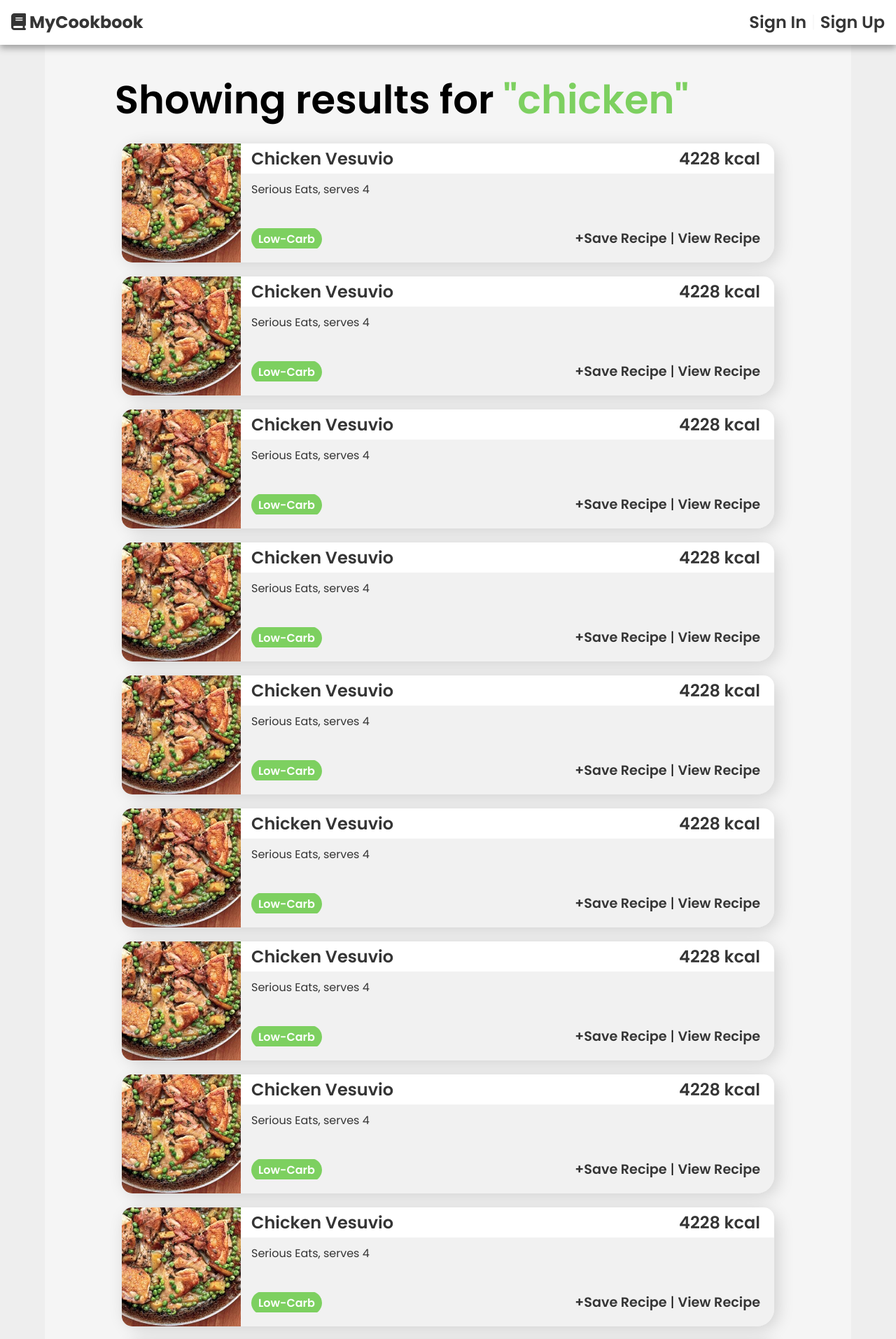
After one commit to SeanDemske/MyCookbook, a Flask app: page /ui in a window 1280 px wide. The commit adds this page. Shown: the top 1913 px of the page at 70% size. Run offline with Flask 2, Linux system fonts and the light colour scheme; some libraries are stand-ins or nearby versions.

Commit message:
UI for recipe cards

```diff
--- a/app.py
+++ b/app.py
@@ -1,4 +1,6 @@
 from flask import Flask, render_template, request, jsonify
+import requests
+import json
 
 app = Flask(__name__)
 
@@ -11,3 +13,41 @@ def homepage():
     """Show homepage"""
 
     return render_template("index.html")
+
+@app.route("/browse")
+def browse():
+    """Testing displayed collection"""
+
+    resp = requests.get(
+            "https://api.edamam.com/search",
+            params={
+                "q": "chicken",
+                "app_id": "85ac62e0",
+                "app_key": "6b7cae050360bfe22e3783935fba9187",
+                "to": "20"
+            }
+        )
+
+    results = resp.json()["hits"]
+
+    return render_template("search_results.html", results=results)
+
+@app.route("/ui")
+def ui():
+    """Testing UI"""
+
+    return render_template("search_results.html")
+
+# /search?q="chicken" GET
+
+# /profile/<username> GET
+
+# /profile/<username>/add GET/POST
+
+# /recipes/<recipe_id> GET
+
+# /recipes/<recipe_id>/add POST
+
+# /signup GET/POST
+
+# /signin GET/POST
--- a/requirements.txt
+++ b/requirements.txt
@@ -1,6 +1,11 @@
+certifi==2020.11.8
+chardet==3.0.4
 click==7.1.2
 Flask==1.1.2
+idna==2.10
 itsdangerous==1.1.0
 Jinja2==2.11.2
 MarkupSafe==1.1.1
+requests==2.25.0
+urllib3==1.26.2
 Werkzeug==1.0.1
--- a/static/css/mobile.css
+++ b/static/css/mobile.css
@@ -22,3 +22,31 @@ nav .container {
     text-align: center;
     width: 300px;
 }
+
+.recipe-details .details .details-bottom .links {
+    padding-right: 5px;
+    font-size: .7rem;
+}
+
+.recipe-details .label {
+    padding: 10px;
+    font-size: .8rem;
+}
+
+.recipe-card img {
+    width: 80px;
+    object-fit: cover;
+    border-radius: 15px 0px 0px 15px;
+}
+
+.recipe-details .details .details-bottom .links a:last-of-type {
+    display: none;
+}
+
+.badge {
+    font-size: .4rem;
+}
+
+.recipe-card {
+    height: 100px;
+}
--- a/static/css/style.css
+++ b/static/css/style.css
@@ -104,7 +104,6 @@ nav .nav-links a:hover {
 
 /* About Area */
 #about {
-    margin-top: 200px;
     display: flex;
     flex-direction: column;
     justify-content: center;
@@ -115,6 +114,7 @@ nav .nav-links a:hover {
     max-width: 1400px;
     margin: auto;
     margin-bottom: 100px;
+    margin-top: 150px;
     display: flex;
     flex-direction: column;
     justify-content: center;
@@ -176,5 +176,33 @@ nav .nav-links a:hover {
 }
 
 #about .btn {
-    margin: 200px 0;
+    margin: 150px 0;
 }
+
+/* Search Results Page */
+.search-results {
+    padding-top: 50px;
+}
+
+.search-results .container {
+    padding-top: 50px;
+    min-height: 100vh;
+    width: 80%;
+    margin: auto;
+    padding: 50px 100px;
+    background-color: rgb(245, 245, 245);
+}
+
+/* Expanding container for smaller resolutions */
+@media screen and (max-width: 1775px) {
+    .search-results .container {
+        width: 90%;
+    }
+}
+
+.search-results .recipes-container {
+    padding: 10px 10px;
+    display: flex;
+    justify-content: space-between;
+    flex-wrap: wrap;
+}
--- a/static/css/tablet.css
+++ b/static/css/tablet.css
@@ -53,3 +53,25 @@ nav .container {
 #about .btn {
     margin: 100px 0;
 }
+
+/* Search Results */
+.search-results .container {
+    width: 100%;
+    padding: 10px;
+}
+
+.search-results h1 {
+    font-size: 1.8rem;
+}
+
+.recipe-details .label {
+    font-size: 1rem;
+}
+
+.badge {
+    font-size: .7rem;
+}
+
+.recipe-details .details .details-top {
+    display: hidden;
+}
--- a/static/css/utilities.css
+++ b/static/css/utilities.css
@@ -18,6 +18,10 @@
     color: #F9F9F9;
 }
 
+.text-accent {
+    color: #7DD060;
+}
+
 .lead {
     font-size: 1.5rem;
 }
@@ -30,6 +34,28 @@
 .header-small {
     font-weight: 600;
     font-size: 2.5rem;
+}
+
+
+/* Links */
+.link-tag {
+    text-decoration: none;
+    font-weight: 600;
+}
+
+.link-tag:hover {
+    color: #575757;
+    border-bottom: 3px solid #7DD060;
+}
+
+/* Badges */
+.badge {
+    background-color: #7DD060;
+    color: #fff;
+    border-radius: 35px;
+    padding: 5px 10px;
+    font-size: 1rem;
+    font-weight: 600;
 }
 
 /* Buttons */
@@ -46,3 +72,89 @@
 .btn:hover {
     filter: brightness(105%);
 }
+
+/* Recipe Card */
+.recipe-card {
+    height: 170px;
+    width: 48%;
+    margin: 10px 0px;
+    display: flex;
+    border-radius: 25px;
+    -webkit-box-shadow: 5px 4px 23px 0px rgba(0,0,0,0.15);
+    /* transition: box-shadow .5s; */
+    transition: all .5s ease;
+    box-shadow: 5px 4px 23px 0px rgba(0,0,0,0.15);
+}
+
+.recipe-card:hover {
+    box-shadow: 5px 4px 23px 0px rgba(0,0,0,0.35);
+}
+
+.recipe-card img {
+    height: 100%;
+    width: auto;
+    border-radius: 15px 0px 0px 15px;
+}
+
+.recipe-details {
+    width: 100%;
+}
+
+.recipe-details .label {
+    height: 25%;
+    display: flex;
+    justify-content: space-between;
+    align-items: center;
+    padding: 10px;
+    padding-left: 15px;
+    padding-right: 20px;
+    font-size: 1.5rem;
+    font-weight: 600;
+    background: #fff;
+    border-radius: 0 15px 0 0;
+}
+
+.recipe-details .details {
+    height: 75%;
+    padding: 10px;
+    padding-left: 15px;
+    background-color: #f1f1f1;
+    border-radius: 0px 0px 25px 0px;
+    display: flex;
+    flex-direction: column;
+}
+
+.recipe-details .details .details-top {
+    height: 50%;
+}
+
+.recipe-details .details .details-bottom {
+    height: 50%;
+    display: flex;
+    font-size: 1.2rem;
+    align-items: flex-end;
+    padding-bottom: 10px;
+}
+
+.recipe-details .details .details-bottom .health-labels {
+    width: 40%;
+    overflow: hidden;
+}
+
+.recipe-details .details .details-bottom .links {
+    width: 60%;
+    padding-right: 10px;
+    text-align: right;
+}
+
+/* Recipe Card Stacking Behavior */
+@media screen and (max-width: 1550px) {
+    .recipe-card {
+        width: 100%;
+    }
+}
+
+/* Debug Tools */
+.dev-outline {
+    border: 2px solid black;
+}
--- a/templates/base.html
+++ b/templates/base.html
@@ -7,7 +7,7 @@
     <link rel="stylesheet" href="/static/css/utilities.css">
     <link rel="stylesheet" href="/static/css/style.css">
     <link rel="stylesheet" media="screen and (max-width: 1250px)" href="/static/css/tablet.css">
-    <link rel="stylesheet" media="screen and (max-width: 450px)" href="/static/css/mobile.css">
+    <link rel="stylesheet" media="screen and (max-width: 550px)" href="/static/css/mobile.css">
     <title>MyCookbook</title>
 </head>
 <body>
@@ -16,7 +16,7 @@
         <nav>
             <div class="container">
                 <div class="nav-logo">
-                    <a href="#" class="text-primary"><i class="fas fa-book text-primary"></i> MyCookbook</a>
+                    <a href="/" class="text-primary"><i class="fas fa-book text-primary"></i> MyCookbook</a>
                 </div>
                 <div class="nav-links">
                     <ul>
--- /dev/null
+++ b/templates/search_results.html
@@ -0,0 +1,374 @@
+{% extends 'base.html' %}
+
+{% block content %}
+    <section class="search-results">
+        <div class="container">
+            <h1 class="header">Showing results for <span class="text-accent">"chicken"</span></h1>
+            <div class="recipes-container">
+                <div class="recipe-card">
+                    <img src="/static/images/chicken_thumb.jpg" alt="">
+                    <div class="recipe-details">
+                        <div class="label">
+                            <span class="text-primary">Chicken Vesuvio</span>
+                            <span class="text-primary">4228 kcal</span>
+                        </div>
+                        <div class="details">
+                            <div class="details-top text-primary">
+                                Serious Eats, serves 4
+                            </div>
+                            <div class="details-bottom">
+                                <div class="health-labels">
+                                    <span class="badge">Low-Carb</span>
+                                </div>
+                                <div class="links">
+                                    <a href="" class="link-tag text-primary">+Save Recipe</a>
+                                    |
+                                    <a href="" class="link-tag text-primary">View Recipe</a>
+                                </div>
+                            </div>
+                        </div>
+                    </div>
+                </div>
+
+
+                <div class="recipe-card">
+                    <img src="/static/images/chicken_thumb.jpg" alt="">
+                    <div class="recipe-details">
+                        <div class="label">
+                            <span class="text-primary">Chicken Vesuvio</span>
+                            <span class="text-primary">4228 kcal</span>
+                        </div>
+                        <div class="details">
+                            <div class="details-top text-primary">
+                                Serious Eats, serves 4
+                            </div>
+                            <div class="details-bottom">
+                                <div class="health-labels">
+                                    <span class="badge">Low-Carb</span>
+                                </div>
+                                <div class="links">
+                                    <a href="" class="link-tag text-primary">+Save Recipe</a>
+                                    |
+                                    <a href="" class="link-tag text-primary">View Recipe</a>
+                                </div>
+                            </div>
+                        </div>
+                    </div>
+                </div>
+                <div class="recipe-card">
+                    <img src="/static/images/chicken_thumb.jpg" alt="">
+                    <div class="recipe-details">
+                        <div class="label">
+                            <span class="text-primary">Chicken Vesuvio</span>
+                            <span class="text-primary">4228 kcal</span>
+                        </div>
+                        <div class="details">
+                            <div class="details-top text-primary">
+                                Serious Eats, serves 4
+                            </div>
+                            <div class="details-bottom">
+                                <div class="health-labels">
+                                    <span class="badge">Low-Carb</span>
+                                </div>
+                                <div class="links">
+                                    <a href="" class="link-tag text-primary">+Save Recipe</a>
+                                    |
+                                    <a href="" class="link-tag text-primary">View Recipe</a>
+                                </div>
+                            </div>
+                        </div>
+                    </div>
+                </div>
+                <div class="recipe-card">
+                    <img src="/static/images/chicken_thumb.jpg" alt="">
+                    <div class="recipe-details">
+                        <div class="label">
+                            <span class="text-primary">Chicken Vesuvio</span>
+                            <span class="text-primary">4228 kcal</span>
+                        </div>
+                        <div class="details">
+                            <div class="details-top text-primary">
+                                Serious Eats, serves 4
+                            </div>
+                            <div class="details-bottom">
+                                <div class="health-labels">
+                                    <span class="badge">Low-Carb</span>
+                                </div>
+                                <div class="links">
+                                    <a href="" class="link-tag text-primary">+Save Recipe</a>
+                                    |
+                                    <a href="" class="link-tag text-primary">View Recipe</a>
+                                </div>
+                            </div>
+                        </div>
+                    </div>
+                </div>
+                <div class="recipe-card">
+                    <img src="/static/images/chicken_thumb.jpg" alt="">
+                    <div class="recipe-details">
+                        <div class="label">
+                            <span class="text-primary">Chicken Vesuvio</span>
+                            <span class="text-primary">4228 kcal</span>
+                        </div>
+                        <div class="details">
+                            <div class="details-top text-primary">
+                                Serious Eats, serves 4
+                            </div>
+                            <div class="details-bottom">
+                                <div class="health-labels">
+                                    <span class="badge">Low-Carb</span>
+                                </div>
+                                <div class="links">
+                                    <a href="" class="link-tag text-primary">+Save Recipe</a>
+                                    |
+                                    <a href="" class="link-tag text-primary">View Recipe</a>
+                                </div>
+                            </div>
+                        </div>
+                    </div>
+                </div>
+                <div class="recipe-card">
+                    <img src="/static/images/chicken_thumb.jpg" alt="">
+                    <div class="recipe-details">
+                        <div class="label">
+                            <span class="text-primary">Chicken Vesuvio</span>
+                            <span class="text-primary">4228 kcal</span>
+                        </div>
+                        <div class="details">
+                            <div class="details-top text-primary">
+                                Serious Eats, serves 4
+                            </div>
+                            <div class="details-bottom">
+                                <div class="health-labels">
+                                    <span class="badge">Low-Carb</span>
+                                </div>
+                                <div class="links">
+                                    <a href="" class="link-tag text-primary">+Save Recipe</a>
+                                    |
+                                    <a href="" class="link-tag text-primary">View Recipe</a>
+                                </div>
+                            </div>
+                        </div>
+                    </div>
+                </div>
+                <div class="recipe-card">
+                    <img src="/static/images/chicken_thumb.jpg" alt="">
+                    <div class="recipe-details">
+                        <div class="label">
+                            <span class="text-primary">Chicken Vesuvio</span>
+                            <span class="text-primary">4228 kcal</span>
+                        </div>
+                        <div class="details">
+                            <div class="details-top text-primary">
+                                Serious Eats, serves 4
+                            </div>
+                            <div class="details-bottom">
+                                <div class="health-labels">
+                                    <span class="badge">Low-Carb</span>
+                                </div>
+                                <div class="links">
+                                    <a href="" class="link-tag text-primary">+Save Recipe</a>
+                                    |
+                                    <a href="" class="link-tag text-primary">View Recipe</a>
+                                </div>
+                            </div>
+                        </div>
+                    </div>
+                </div>
+
+                <div class="recipe-card">
+                    <img src="/static/images/chicken_thumb.jpg" alt="">
+                    <div class="recipe-details">
+                        <div class="label">
+                            <span class="text-primary">Chicken Vesuvio</span>
+                            <span class="text-primary">4228 kcal</span>
+                        </div>
+                        <div class="details">
+                            <div class="details-top text-primary">
+                                Serious Eats, serves 4
+                            </div>
+                            <div class="details-bottom">
+                                <div class="health-labels">
+                                    <span class="badge">Low-Carb</span>
+                                </div>
+                                <div class="links">
+                                    <a href="" class="link-tag text-primary">+Save Recipe</a>
+                                    |
+                                    <a href="" class="link-tag text-primary">View Recipe</a>
+                                </div>
+                            </div>
+                        </div>
+                    </div>
+                </div>
+                <div class="recipe-card">
+                    <img src="/static/images/chicken_thumb.jpg" alt="">
+                    <div class="recipe-details">
+                        <div class="label">
+                            <span class="text-primary">Chicken Vesuvio</span>
+                            <span class="text-primary">4228 kcal</span>
+                        </div>
+                        <div class="details">
+                            <div class="details-top text-primary">
+                                Serious Eats, serves 4
+                            </div>
+                            <div class="details-bottom">
+                                <div class="health-labels">
+                                    <span class="badge">Low-Carb</span>
+                                </div>
+                                <div class="links">
+                                    <a href="" class="link-tag text-primary">+Save Recipe</a>
+                                    |
+                                    <a href="" class="link-tag text-primary">View Recipe</a>
+                                </div>
+                            </div>
+                        </div>
+                    </div>
+                </div>
+                <div class="recipe-card">
+                    <img src="/static/images/chicken_thumb.jpg" alt="">
+                    <div class="recipe-details">
+                        <div class="label">
+                            <span class="text-primary">Chicken Vesuvio</span>
+                            <span class="text-primary">4228 kcal</span>
+                        </div>
+                        <div class="details">
+                            <div class="details-top text-primary">
+                                Serious Eats, serves 4
+                            </div>
+                            <div class="details-bottom">
+                                <div class="health-labels">
+                                    <span class="badge">Low-Carb</span>
+                                </div>
+                                <div class="links">
+                                    <a href="" class="link-tag text-primary">+Save Recipe</a>
+                                    <p>|</p>
+                                    <a href="" class="link-tag text-primary">View Recipe</a>
+                                </div>
+                            </div>
+                        </div>
+                    </div>
+                </div>
+                <div class="recipe-card">
+                    <img src="/static/images/chicken_thumb.jpg" alt="">
+                    <div class="recipe-details">
+                        <div class="label">
+                            <span class="text-primary">Chicken Vesuvio</span>
+                            <span class="text-primary">4228 kcal</span>
+                        </div>
+                        <div class="details">
+                            <div class="details-top text-primary">
+                                Serious Eats, serves 4
+                            </div>
+                            <div class="details-bottom">
+                                <div class="health-labels">
+                                    <span class="badge">Low-Carb</span>
+                                </div>
+                                <div class="links">
+                                    <a href="" class="link-tag text-primary">+Save Recipe</a>
+                                    |
+                                    <a href="" class="link-tag text-primary">View Recipe</a>
+                                </div>
+                            </div>
+                        </div>
+                    </div>
+                </div>
+                <div class="recipe-card">
+                    <img src="/static/images/chicken_thumb.jpg" alt="">
+                    <div class="recipe-details">
+                        <div class="label">
+                            <span class="text-primary">Chicken Vesuvio</span>
+                            <span class="text-primary">4228 kcal</span>
+                        </div>
+                        <div class="details">
+                            <div class="details-top text-primary">
+                                Serious Eats, serves 4
+                            </div>
+                            <div class="details-bottom">
+                                <div class="health-labels">
+                                    <span class="badge">Low-Carb</span>
+                                </div>
+                                <div class="links">
+                                    <a href="" class="link-tag text-primary">+Save Recipe</a>
+                                    |
+                                    <a href="" class="link-tag text-primary">View Recipe</a>
+                                </div>
+                            </div>
+                        </div>
+                    </div>
+                </div>
+                <div class="recipe-card">
+                    <img src="/static/images/chicken_thumb.jpg" alt="">
+                    <div class="recipe-details">
+                        <div class="label">
+                            <span class="text-primary">Chicken Vesuvio</span>
+                            <span class="text-primary">4228 kcal</span>
+                        </div>
+                        <div class="details">
+                            <div class="details-top text-primary">
+                                Serious Eats, serves 4
+                            </div>
+                            <div class="details-bottom">
+                                <div class="health-labels">
+                                    <span class="badge">Low-Carb</span>
+                                </div>
+                                <div class="links">
+                                    <a href="" class="link-tag text-primary">+Save Recipe</a>
+                                    |
+                                    <a href="" class="link-tag text-primary">View Recipe</a>
+                                </div>
+                            </div>
+                        </div>
+                    </div>
+                </div>
+                <div class="recipe-card">
+                    <img src="/static/images/chicken_thumb.jpg" alt="">
+                    <div class="recipe-details">
+                        <div class="label">
+                            <span class="text-primary">Chicken Vesuvio</span>
+                            <span class="text-primary">4228 kcal</span>
+                        </div>
+                        <div class="details">
+                            <div class="details-top text-primary">
+                                Serious Eats, serves 4
+                            </div>
+                            <div class="details-bottom">
+                                <div class="health-labels">
+                                    <span class="badge">Low-Carb</span>
+                                </div>
+                                <div class="links">
+                                    <a href="" class="link-tag text-primary">+Save Recipe</a>
+                                    |
+                                    <a href="" class="link-tag text-primary">View Recipe</a>
+                                </div>
+                            </div>
+                        </div>
+                    </div>
+                </div>
+                <div class="recipe-card">
+                    <img src="/static/images/chicken_thumb.jpg" alt="">
+                    <div class="recipe-details">
+                        <div class="label">
+                            <span class="text-primary">Chicken Vesuvio</span>
+                            <span class="text-primary">4228 kcal</span>
+                        </div>
+                        <div class="details">
+                            <div class="details-top text-primary">
+                                Serious Eats, serves 4
+                            </div>
+                            <div class="details-bottom">
+                                <div class="health-labels">
+                                    <span class="badge">Low-Carb</span>
+                                </div>
+                                <div class="links">
+                                    <a href="" class="link-tag text-primary">+Save Recipe</a>
+                                    |
+                                    <a href="" class="link-tag text-primary">View Recipe</a>
+                                </div>
+                            </div>
+                        </div>
+                    </div>
+                </div>
+            </div>
+        </div>
+    </section>
+{% endblock %}
```
Also changed, not shown: static/images/chicken_thumb.jpg (added).
